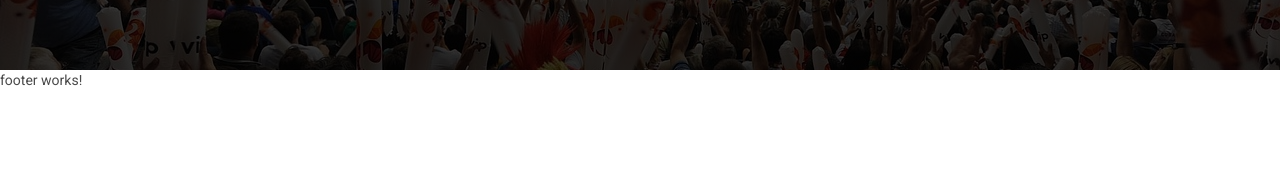
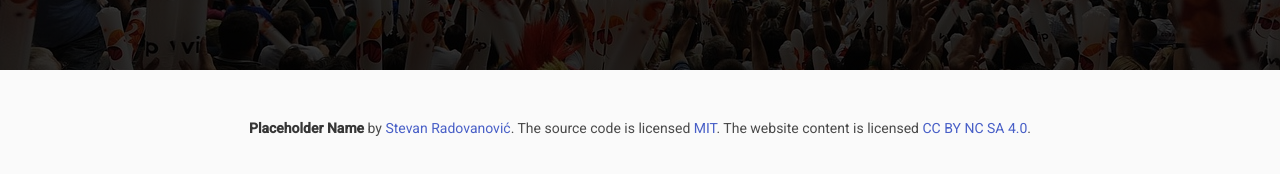
Before and after one commit to Stevan-Radovanovic/TickIt-WebApp, an Angular app: page / in a window 1280 px wide. Shown: the part 322-496 px from the top of the page. Built offline with nearby package versions, Linux system fonts and the light colour scheme.

Commit message:
Completed FooterComponent

```diff
--- a/src/app/headfoot/footer/footer.component.html
+++ b/src/app/headfoot/footer/footer.component.html
@@ -1 +1,13 @@
-<p>footer works!</p>
+<footer class="footer">
+  <div class="content has-text-centered">
+    <p>
+      <strong>Placeholder Name</strong> by
+      <a href="https://jgthms.com">Stevan Radovanović</a>. The source code is
+      licensed <a href="http://opensource.org/licenses/mit-license.php">MIT</a>.
+      The website content is licensed
+      <a href="http://creativecommons.org/licenses/by-nc-sa/4.0/"
+        >CC BY NC SA 4.0</a
+      >.
+    </p>
+  </div>
+</footer>
```
